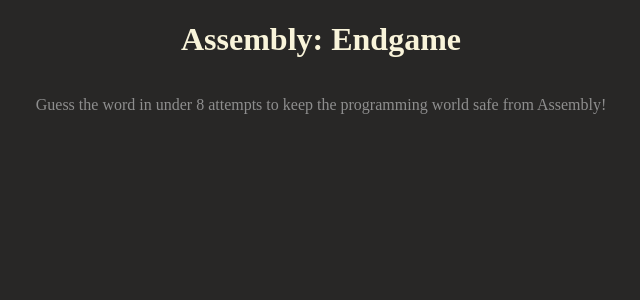
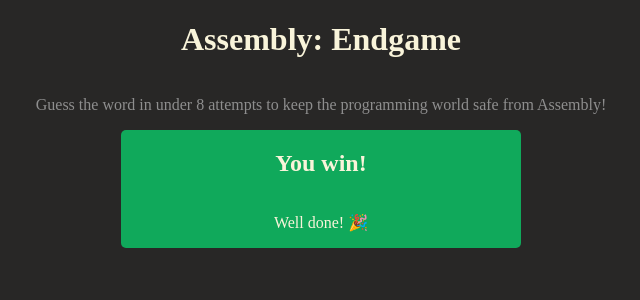
Before and after one commit to Anri20/Assembly-Endgame-React, a React (Vite) app in the folder assembly-endgame/: page / in a window 1280 px wide. Shown: the top 300 px of the page, without its empty margins (319-959 px from the left). Built offline with nearby package versions, Linux system fonts and the light colour scheme.

Commit message:
Game Status
Placeholder

```diff
--- a/assembly-endgame/src/App.jsx
+++ b/assembly-endgame/src/App.jsx
@@ -5,6 +5,10 @@
                 <h1>Assembly: Endgame</h1>
                 <p>Guess the word in under 8 attempts to keep the programming world safe from Assembly!</p>
             </header>
+            <section className="game-status">
+                <h2>You win!</h2>
+                <p>Well done! 🎉</p>
+            </section>
         </main>
     )
 }
--- a/assembly-endgame/src/index.css
+++ b/assembly-endgame/src/index.css
@@ -24,3 +24,13 @@
 header p {
     color: #8E8E8E;
 }
+
+section.game-status {
+    display: flex;
+    flex-direction: column;
+    justify-content: center;
+    align-items: center;
+    background-color: #10A95B;
+    min-width: 25rem;
+    border-radius: 5px;
+}
```
